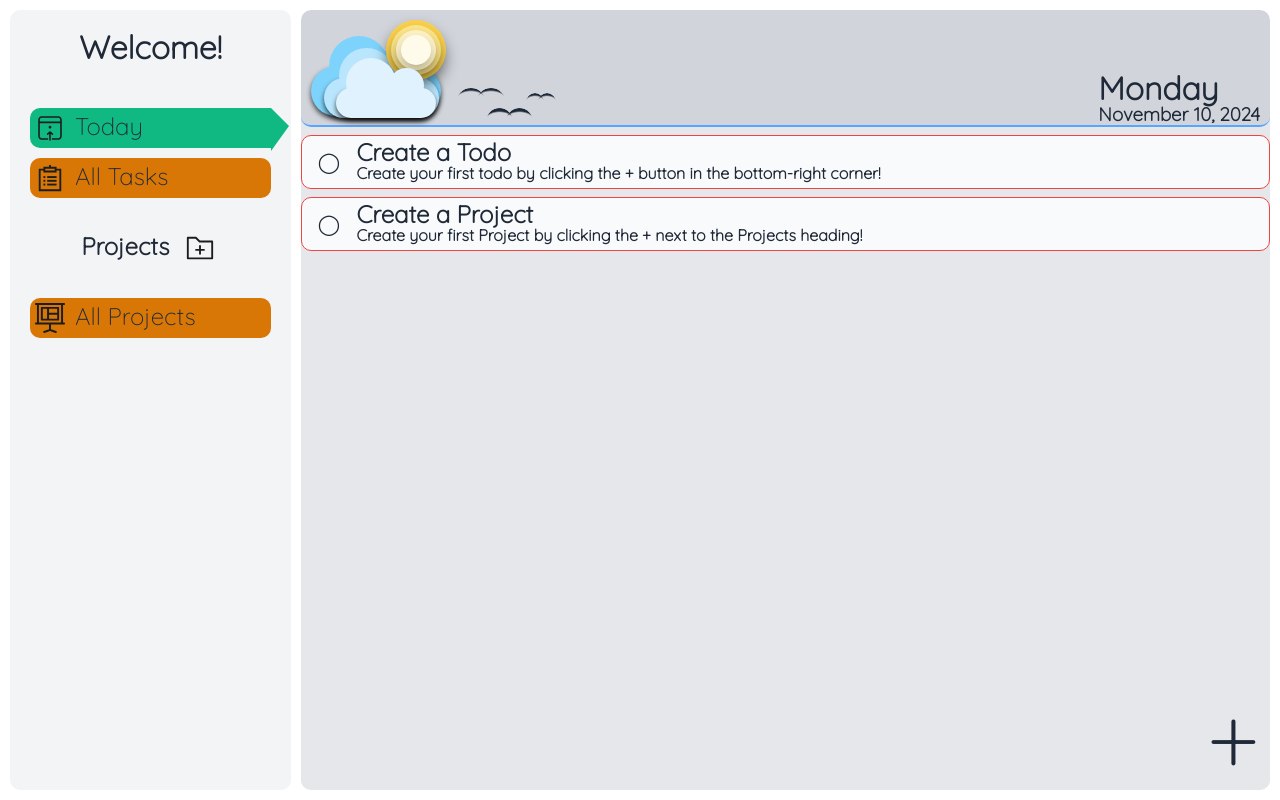
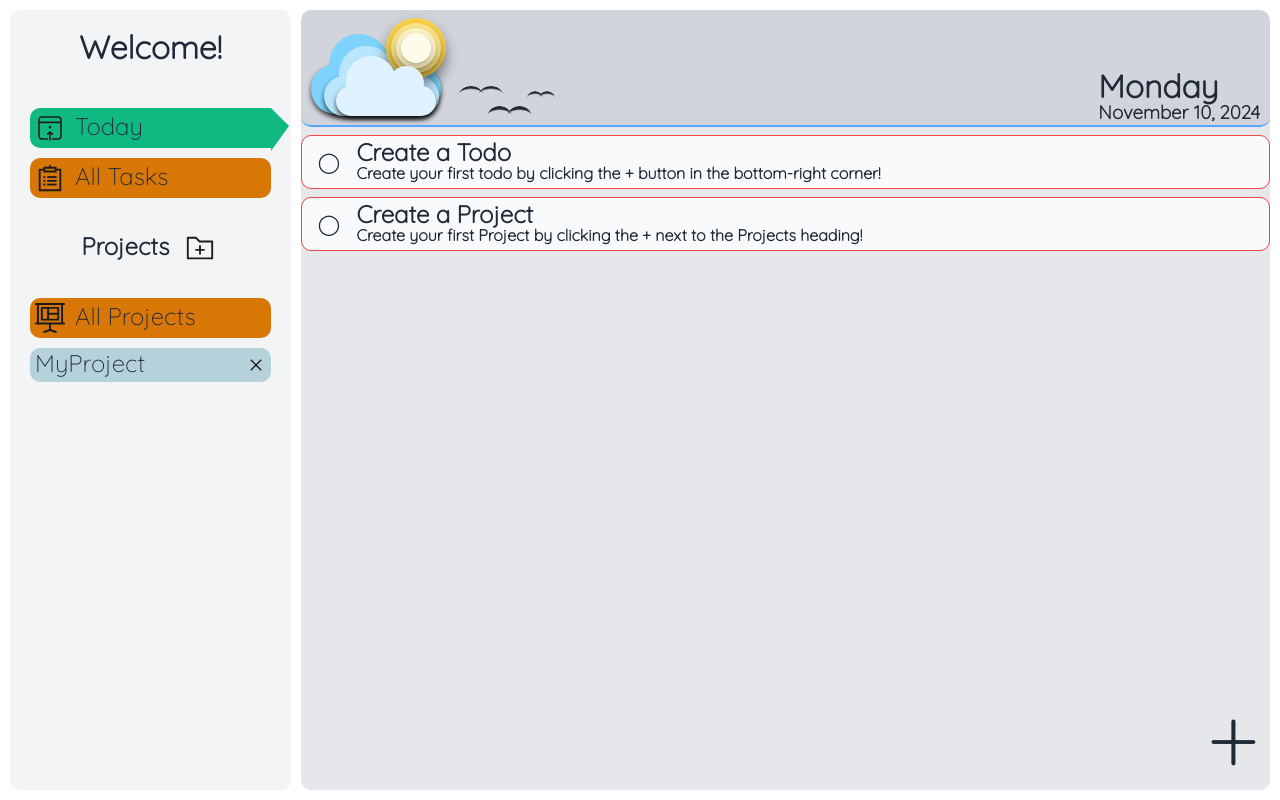
Before and after one commit to jehuzepedasilva2/todo-list, a website built with webpack: page src/template.html in a window 1280 px wide. Built offline with nearby package versions, Linux system fonts and the light colour scheme.

Commit message:
createUser module updated to simplify saving users data

```diff
--- a/src/createUser.js
+++ b/src/createUser.js
@@ -1,4 +1,6 @@
 import Todos from "./todos.js";
+import { addProjName, addTodosProj } from "./projects.js";
+import handleEvents from "./handleEvents.js";
 
 function createUser() {
   const userObj = {
@@ -20,9 +22,29 @@ function createUser() {
       priority: "high"
     }
   ]
+
+
   for (let i = 0; i < sampleTasks.length; i++) {
     Todos.addTodo(userObj, sampleTasks[i].title, sampleTasks[i].desc, sampleTasks[i].date, sampleTasks[i].priority);
   }
+
+  const projName = "MyProject"
+  const sampleProjects = [
+    {
+      title: "Add tasks to MyProject",
+      desc: "Create your first Project tasks by clicking the the + button in the bottom-right corner of the MyProject tab!",
+      date: todaysDate,
+      priority: "high"
+    }
+  ]
+
+  addProjName(userObj, projName);
+
+  for (let i = 0; i < sampleProjects.length; i++) {
+    addTodosProj(userObj, projName, sampleProjects[i].title, sampleProjects[i].desc, sampleProjects[i].date, sampleProjects[i].priority);
+    handleEvents.addButtonToLeftContentThree(projName, projName, userObj);
+  }
+
   return userObj;
 }
 
--- a/src/handleEvents.js
+++ b/src/handleEvents.js
@@ -1,4 +1,4 @@
-import { displayTodayTodos, displayAllTodos, displayAllProjects, addRightTop } from "./changeDOM.js";
+import { addRightTop } from "./changeDOM.js";
 import createUser from "./createUser.js";
 import handleLeftButton from "./handleLeftButtons.js";
 import Todos from "./todos.js";
@@ -26,7 +26,7 @@ const lightTheme = {
   '--completed-task-color': '#6EE7B7',
   '--svg-fill-color': '#1c1d1d',
   '--modal-bg-color': '#E5E7EB',
-  '--text-color-modal': '#1F2937',
+  '--text-color-modal': '#000000',
   '--high-priority-border-color': '#EF4444',
   '--medium-priority-border-color': '#F59E0B',
   '--low-priority-border-color': '#34D399',
@@ -54,7 +54,7 @@ const darkTheme = {
   '--low-priority-border-color': '#4CAF50',
   '--crossed-out-text': '#8381817d',
   '--modal-bg-color': '#6b7280',
-  '--text-color-modal': '#161B22',
+  '--text-color-modal': '#000000',
   '--box-shadow-cards-01': 'rgba(0, 0, 0, 0.3)',
   '--box-shadow-cards-02': 'rgba(0, 0, 0, 0.5)',
   '--completed-all-todo-bg': 'rgba(0, 128, 0, 0.1)',
@@ -359,5 +359,6 @@ export default (function eventHandler() {
     start,
     addRightTop,
     handleAddProject,
+    addButtonToLeftContentThree,
   }
 })();
--- a/src/styles.css
+++ b/src/styles.css
@@ -162,6 +162,7 @@ button.add-project:active {
   padding: 0px 10px;
   background-color: var(--right-top-bg-color);
   border-bottom: 2px solid var(--primary-color);
+  padding-bottom: 2px;
 }
 
 .right-content.daily {
```
